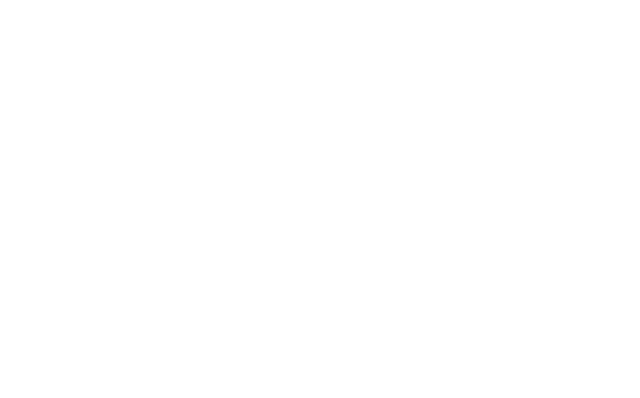
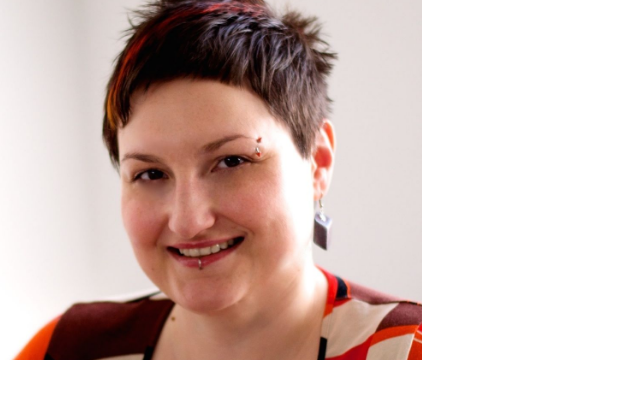
Before and after one commit to blahosyl/resume-bootstrap, a plain HTML site: page index.html in a window 1280 px wide. Shown: the whole page, without its empty margins (0-640 px from the left). Drawn offline with nearby package versions, Linux system fonts and the light colour scheme.

Commit message:
add & style logo w image

```diff
--- a/assets/css/style.css
+++ b/assets/css/style.css
@@ -1,2 +1,18 @@
 /* Google Fonts */
 @import url('https://fonts.googleapis.com/css2?family=Exo:ital,wght@0,100..900;1,100..900&family=Roboto:ital,wght@0,100;0,300;0,400;0,500;0,700;0,900;1,100;1,300;1,400;1,500;1,700;1,900&display=swap');
+
+header {
+    margin: 0
+}
+
+.logo {
+    background: url("../images/profile-pic-sylvia.jpg");
+    background-position: center;
+    background-repeat: no-repeat;
+    background-size: cover;
+    min-height: 360px;
+    /* transition effect when image is loading */
+    transition: all .5s ease-in-out;
+    -moz-transition: all .5s ease-in-out;
+    -webkit-transition: all .5s ease-in-out;
+}
--- a/index.html
+++ b/index.html
@@ -13,7 +13,14 @@
 </head>
 <body>
     <header>
+        <div class="row">
+            <a href="index.html" class ="col-md-4 logo">
 
+            </a>
+            <div class="col-md-8">
+
+            </div>
+        </div>
 
     </header>
     <section>
```
Also changed, not shown: assets/images/profile-pic-sylvia.jpg (added).
